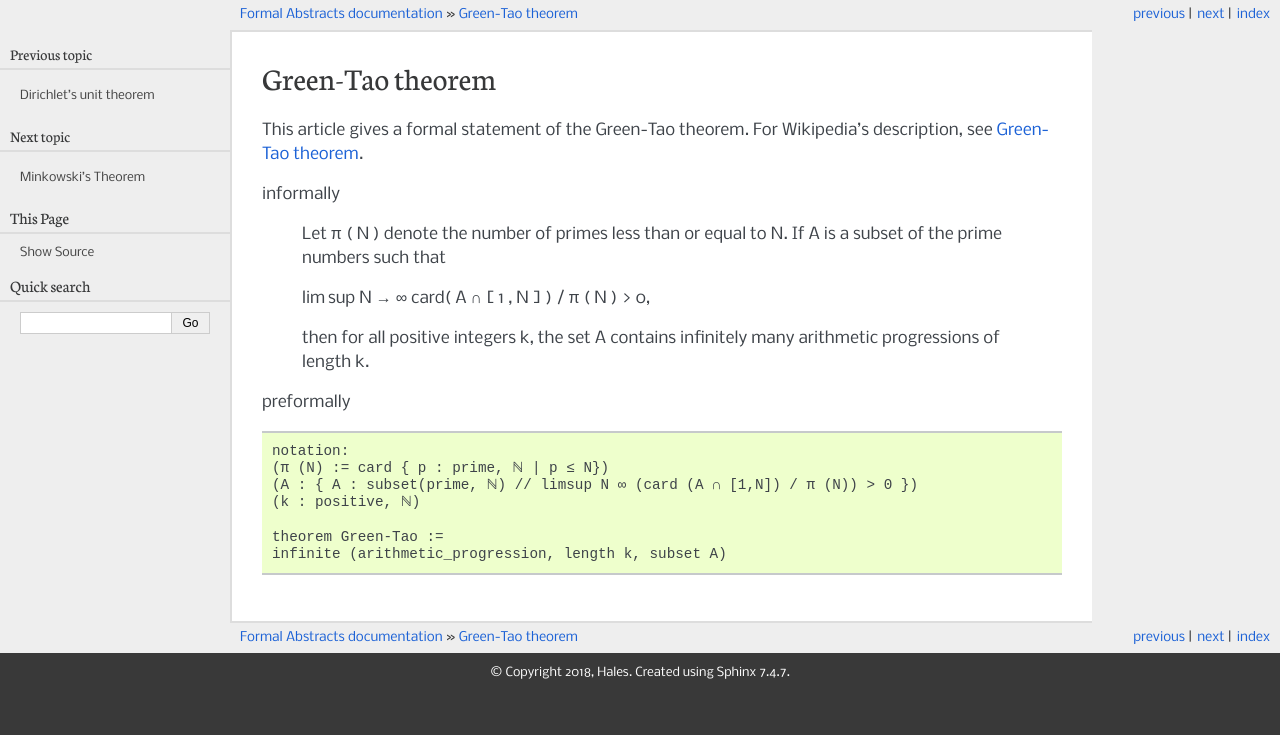
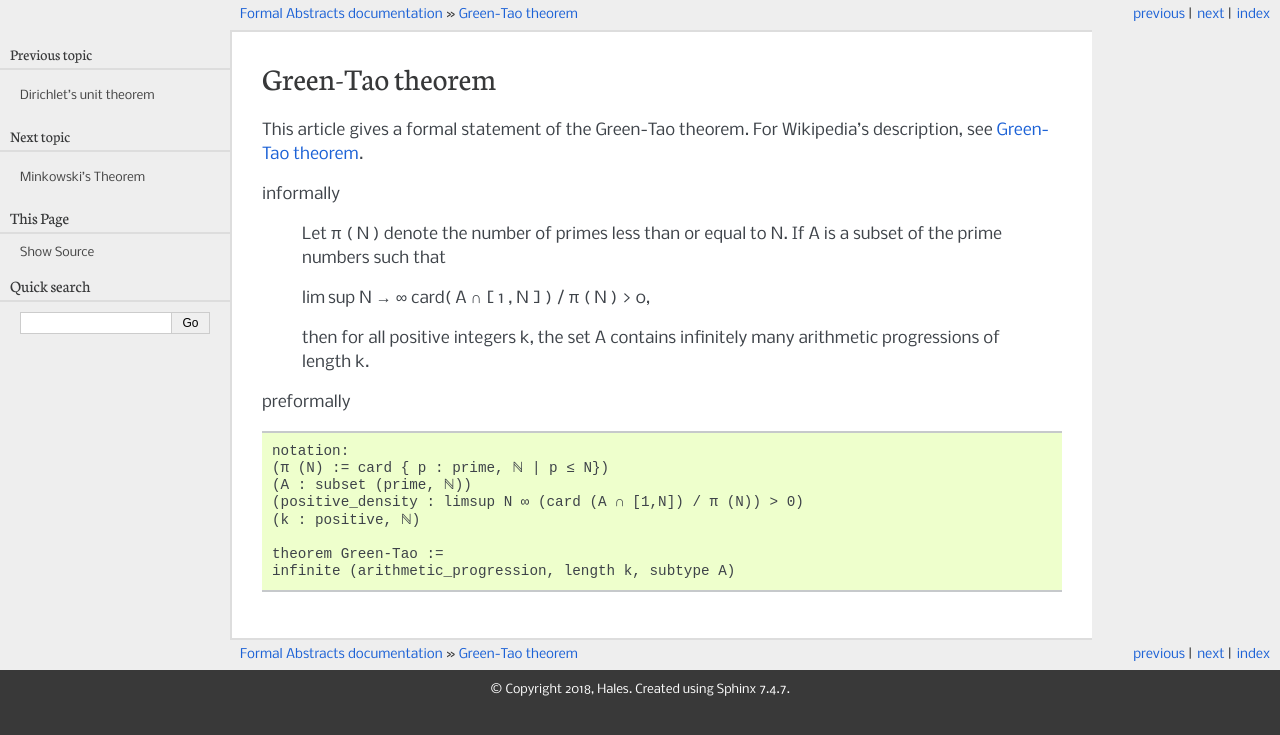
Before and after one commit to formalabstracts/formalabstracts, a Sphinx documentation site: the page built from sphinx/Green-Tao_theorem.rst, in a window 1280 px wide. Shown: the top 735 px of the page. Built offline with Sphinx 7.4.7, drawn with Linux system fonts in a browser that asks for light colours.

Commit message:
Green-Tao updated

```diff
--- a/sphinx/Green-Tao_theorem.rst
+++ b/sphinx/Green-Tao_theorem.rst
@@ -17,8 +17,9 @@
 
   notation:
   (π (N) := card { p : prime, ℕ | p ≤ N})
-  (A : { A : subset(prime, ℕ) // limsup N ∞ (card (A ∩ [1,N]) / π (N)) > 0 })
+  (A : subset (prime, ℕ))
+  (positive_density : limsup N ∞ (card (A ∩ [1,N]) / π (N)) > 0)
   (k : positive, ℕ)
 
   theorem Green-Tao :=
-  infinite (arithmetic_progression, length k, subset A)
+  infinite (arithmetic_progression, length k, subtype A)
```
